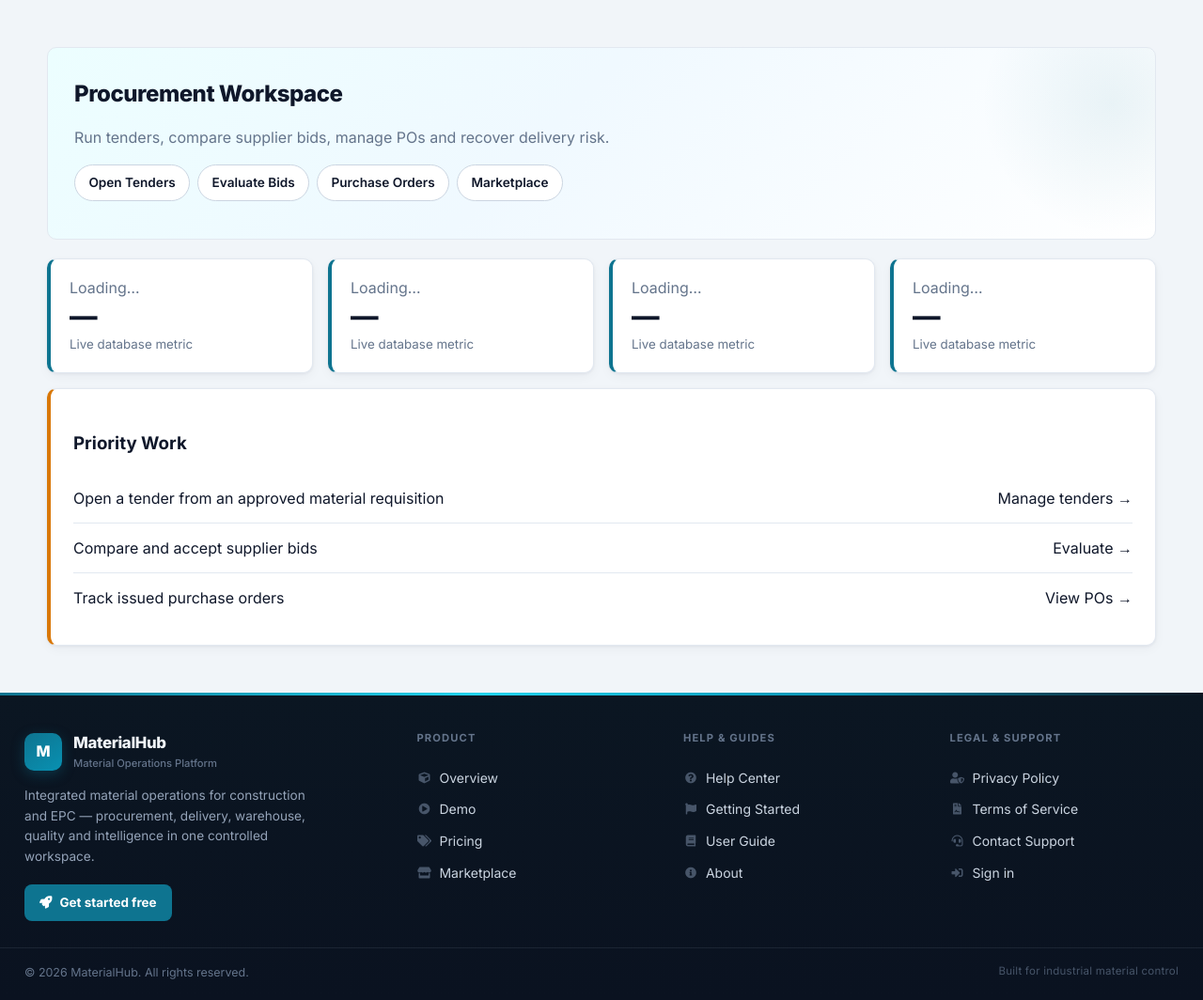
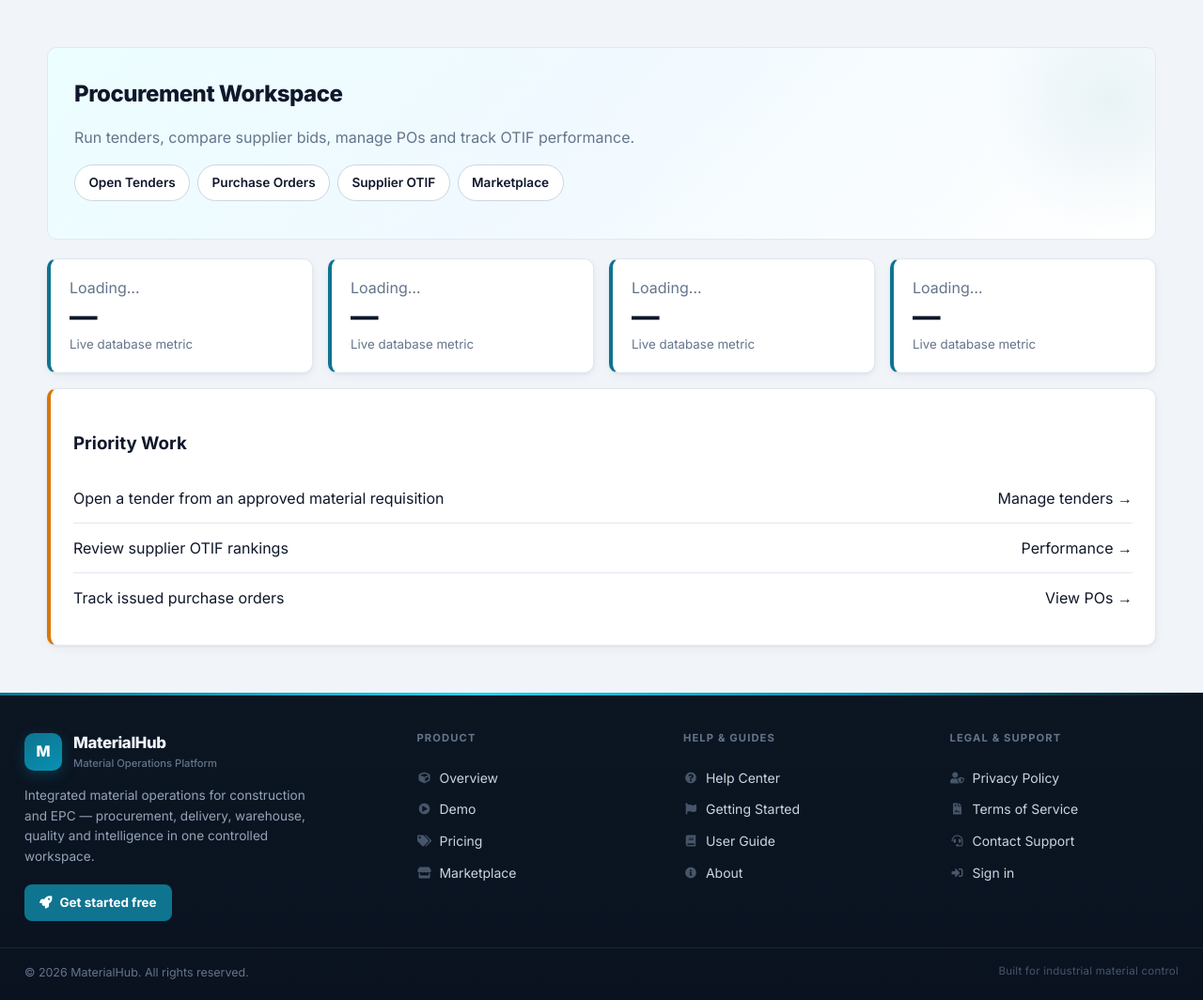
Before and after one commit to Tahmoures54/MaterialHub, a Python web app: template templates/workspaces/procurement.html in a window 1280 px wide. Shown: the part 64-1128 px from the top of the page at 94% size. Run offline with Jinja, Linux system fonts and the light colour scheme; the template is opened without the code that fills it, so the values that code supplies are empty; some libraries are stand-ins or nearby versions.

Commit message:
feat(otif): link procurement workspace to supplier performance board

```diff
--- a/templates/workspaces/procurement.html
+++ b/templates/workspaces/procurement.html
@@ -7,11 +7,11 @@
 <div class="mh-page">
   <section class="mh-workspace-hero">
     <h1>Procurement Workspace</h1>
-    <p class="mh-muted">Run tenders, compare supplier bids, manage POs and recover delivery risk.</p>
+    <p class="mh-muted">Run tenders, compare supplier bids, manage POs and track OTIF performance.</p>
     <div class="mh-workspace-nav">
       <a href="{{ url_for('purchase_order.manage_tenders') }}">Open Tenders</a>
-      <a href="{{ url_for('purchase_order.manage_tenders') }}">Evaluate Bids</a>
       <a href="{{ url_for('purchase_order.get_purchase_orders') }}">Purchase Orders</a>
+      <a href="{{ url_for('purchase_order.supplier_performance') }}">Supplier OTIF</a>
       <a href="{{ url_for('supplier.material_marketplace') }}">Marketplace</a>
     </div>
   </section>
@@ -24,7 +24,7 @@
   <section class="mh-card mh-priority" style="margin-top:1rem">
     <h3>Priority Work</h3>
     <div class="mh-action"><span>Open a tender from an approved material requisition</span><a href="{{ url_for('purchase_order.manage_tenders') }}">Manage tenders →</a></div>
-    <div class="mh-action"><span>Compare and accept supplier bids</span><a href="{{ url_for('purchase_order.manage_tenders') }}">Evaluate →</a></div>
+    <div class="mh-action"><span>Review supplier OTIF rankings</span><a href="{{ url_for('purchase_order.supplier_performance') }}">Performance →</a></div>
     <div class="mh-action"><span>Track issued purchase orders</span><a href="{{ url_for('purchase_order.get_purchase_orders') }}">View POs →</a></div>
   </section>
 </div>
```
